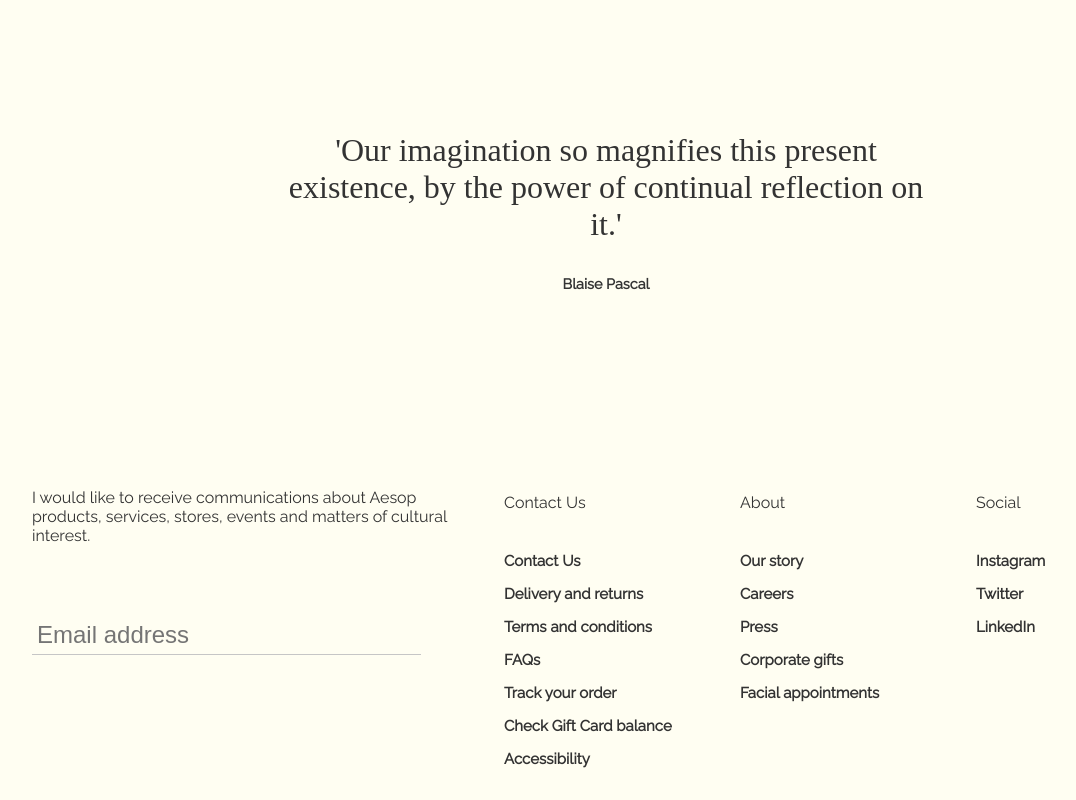
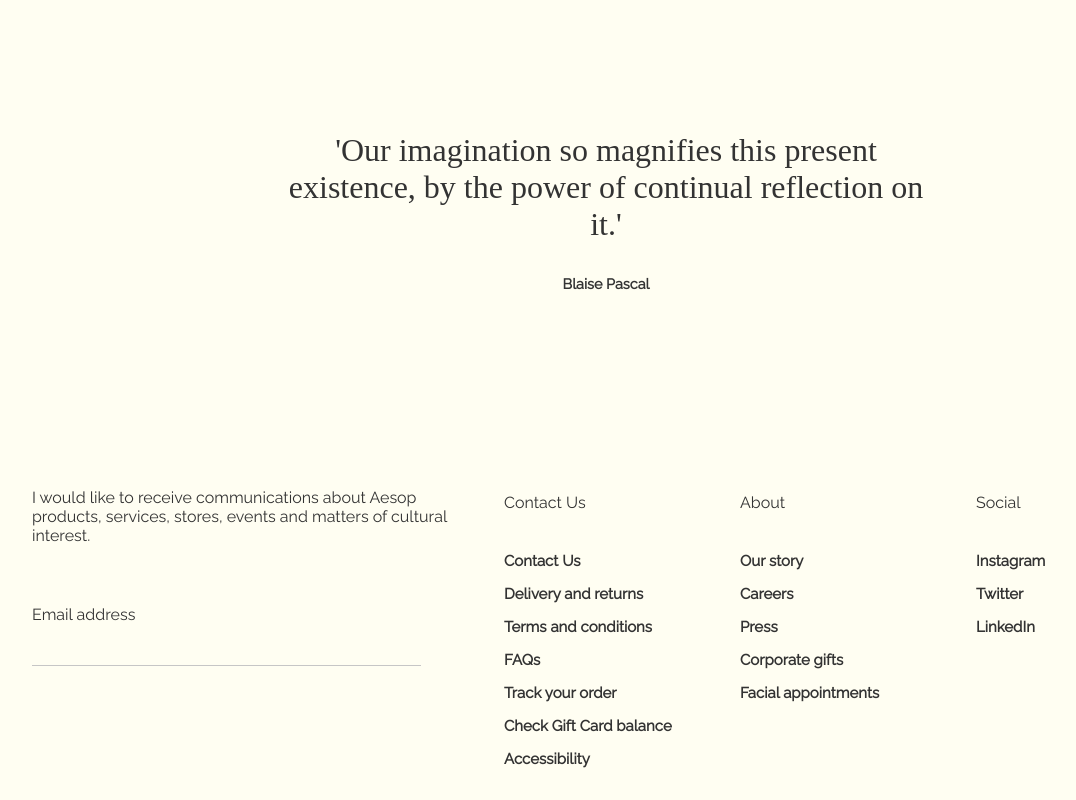
Before and after one commit to kimmichurri/aesop-advanced-css-practice, a React (Create React App) app: page / in a window 1280 px wide. Shown: the part 2656-3456 px from the top of the page, without its empty margins (34-1110 px from the left). Built offline with nearby package versions, Linux system fonts and the light colour scheme; a web font is replaced by a local one.

Commit message:
Add styling for email input

```diff
--- a/src/Components/Footer/Footer.css
+++ b/src/Components/Footer/Footer.css
@@ -10,11 +10,25 @@
   color: #333333;
 }
 
+.email-instructions {
+  margin-bottom: 60px;
+}
+
 .email-notification,
 .contact-us,
 .about,
 .social {
   margin: 16px;
+}
+
+.email-address-label {
+  visibility: visible;
+  opacity: 1;
+}
+
+.footer-heading {
+  font-weight: lighter;
+  margin-bottom: 40px;
 }
 
 li {
@@ -39,10 +53,31 @@ ul {
   border-bottom: 1px solid #c6c6c6;
   font-size: 24px;
   width: 85%;
-  margin-top: 60px;
+  margin-top: 8px;
+  cursor: text;
 }
 
-.footer-heading {
-  font-weight: lighter;
-  margin-bottom: 40px;
+.email-input:focus {
+  outline: none;
 }
+
+.email-input:invalid {
+  color: #EA6956;
+}
+
+.email-input:valid {
+  color: #007f00;
+}
+
+input {
+  transition: all 0.2s;
+}
+
+::-webkit-input-placeholder {
+  opacity: 0;
+  transition: inherit;
+}
+
+input:focus::-webkit-input-placeholder {
+  opacity: 1;
+}
--- a/src/Components/Footer/Footer.js
+++ b/src/Components/Footer/Footer.js
@@ -5,12 +5,21 @@ export default function Footer() {
   return(
     <div className="footer">
       <article className="email-notification">
-        <p>I would like to receive communications about Aesop products, services, stores, events and matters of cultural interest.</p>
-        <input
-          className="email-input"
-          type="email"
-          placeholder="Email address"
-        />
+        <p className="email-instructions">I would like to receive communications about Aesop products, services, stores, events and matters of cultural interest.</p>
+        <div className="email-input-wrapper">
+          <label
+            htmlFor="email-address"
+            className="email-address-label">
+              Email address
+          </label>
+          <input
+            name="email-address"
+            id="email-address"
+            className="email-input"
+            type="email"
+            placeholder="kimberly.achkio@gmail.com"
+          />
+        </div>
       </article>
       <article className="contact-us">
         <h4 className="footer-heading">Contact Us</h4>
```
